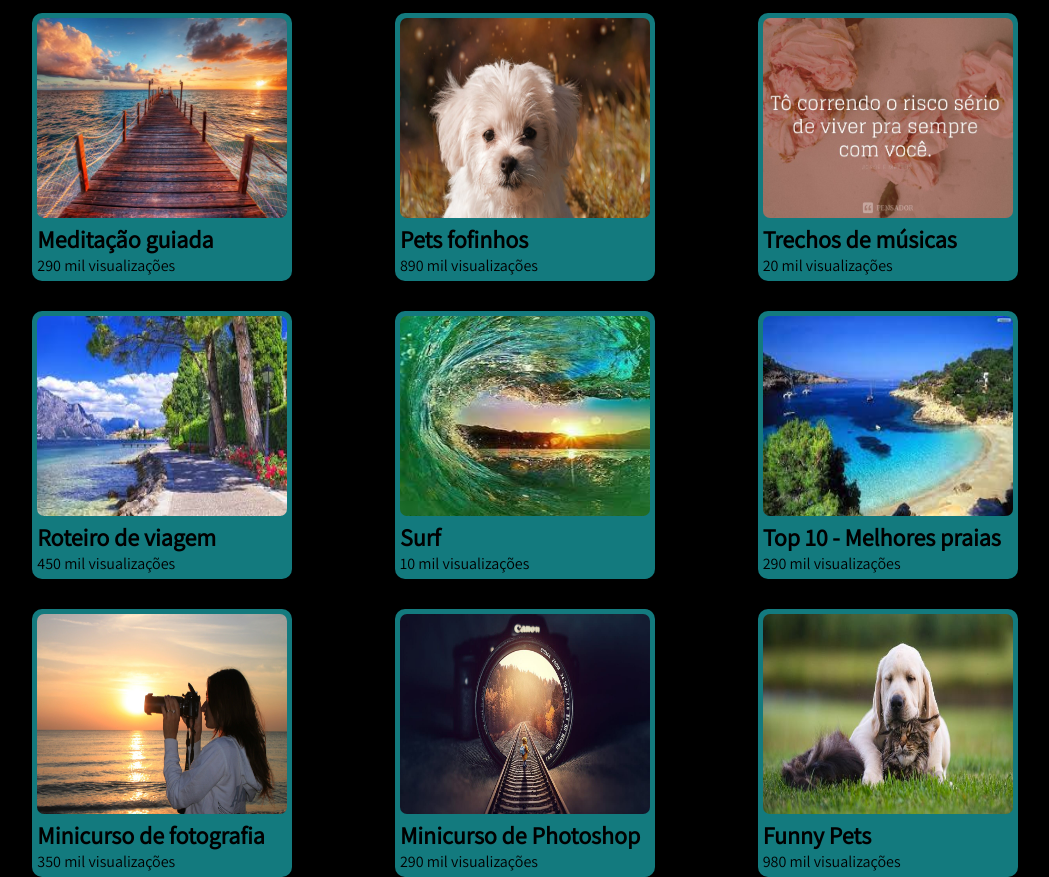
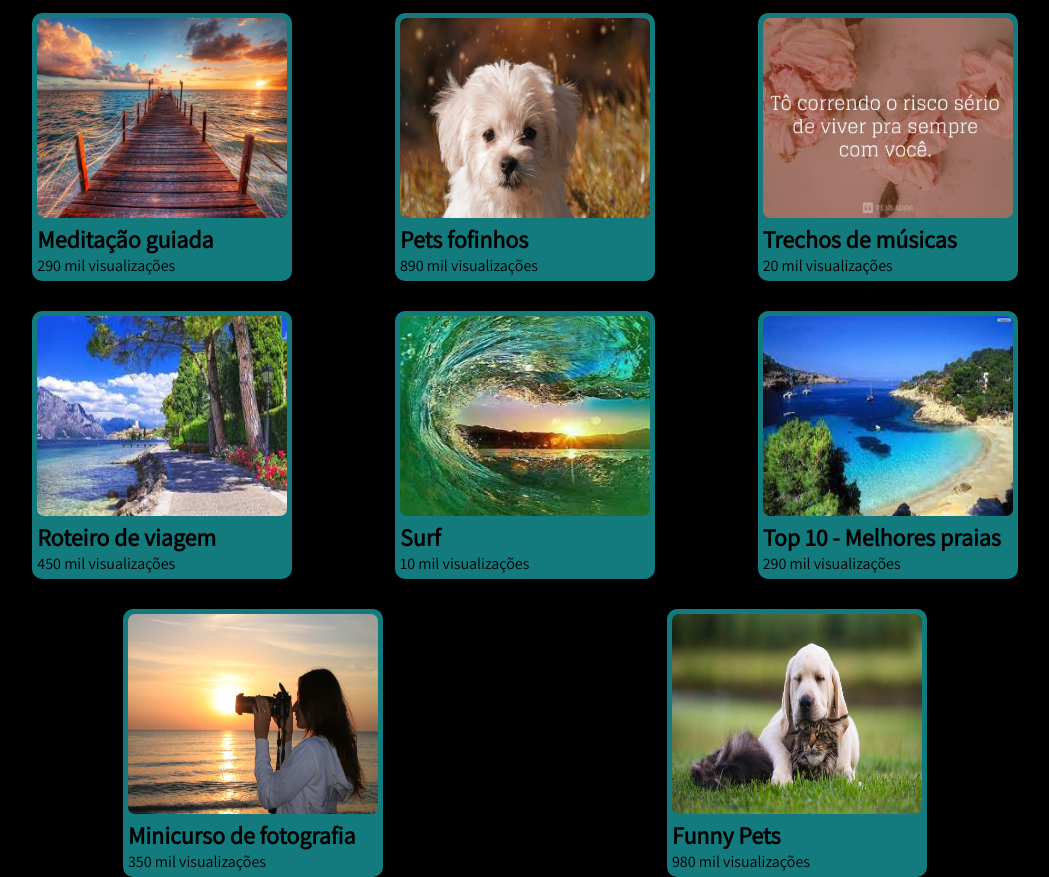
Before and after one commit to KantutaMolina/Aula19-FE, a plain HTML site: page index.html in a window 1280 px wide. Shown: the part 128-1005 px from the top of the page, without its empty margins (115-1164 px from the left). Drawn offline with Linux system fonts and the light colour scheme.

Commit message:
atualização

```diff
--- a/index.html
+++ b/index.html
@@ -51,11 +51,6 @@
       <p>350 mil visualizações</p>
 
     </div>
-    <div class="video"><img src="./img/Photoshop.jpg" alt="Photoshop" />
-      <h2>Minicurso de Photoshop</h2>
-      <p>290 mil visualizações</p>
-
-    </div>
     <div class="video"><img src="./img/funny-pets.jpg" alt="funny-pets" />
       <h2>Funny Pets</h2>
       <p>980 mil visualizações</p>
```
